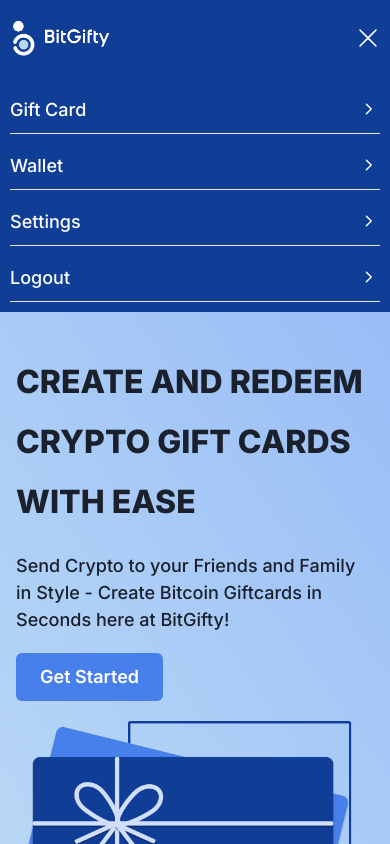
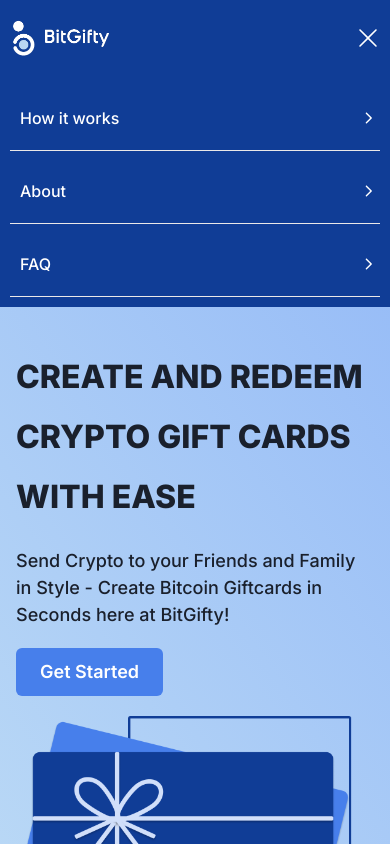
Before and after one commit to damzylance/bitgifty-frontend, a React (Create React App) app: page / in a window 390 px wide. Both pictures are taken after a click on the icon 368 px from the left and 37 px from the top of the page. Shown: the top 844 px of the page. Built offline with nearby package versions, Linux system fonts and the light colour scheme.

Commit message:
mobile resultcard fixed

```diff
--- a/src/Pages/index.jsx
+++ b/src/Pages/index.jsx
@@ -20,7 +20,7 @@
 } from "@chakra-ui/react";
 import { motion } from "framer-motion";
 
-import React, { useState } from "react";
+import React, { useState, useRef } from "react";
 import { Link, useNavigate } from "react-router-dom";
 import { RxHamburgerMenu, RxCross1, RxCaretRight } from "react-icons/rx";
 
@@ -62,7 +62,15 @@
   const showMobileMenu = () => {
     setOpenMenu(!openMenu);
   };
-
+  const howItWorks = useRef(null);
+  const about = useRef(null);
+  const faq = useRef(null);
+  const scrollToSection = (elementRef) => {
+    window.scrollTo({
+      top: elementRef.current.offsetTop,
+      behavior: "smooth",
+    });
+  };
   return (
     <VStack
       width={"full"}
@@ -111,62 +119,53 @@
               justifyContent={"space-between"}
             >
               <VStack width={"full"} alignItems={"flex-start"}>
-                <Link to={"/giftcard"} style={{ width: "100%" }}>
                 <HStack
                   width={"full"}
                   justifyContent={"space-between"}
                   alignItems={"center"}
                   py={"10px"}
                   borderBottom={"1px solid #eae8e8"}
+                  onClick={() => {
+                    scrollToSection(howItWorks);
+                  }}
                 >
-                    <Text fontWeight={"500"} fontSize={"lg"}>
-                      Gift Card
+                  <Text sx={navStyle} _hover={navHoverStyle}>
+                    How it works
                   </Text>
                   <RxCaretRight fontSize={"24px"} />
                 </HStack>
-                </Link>
-                <Link to={"/wallet"} style={{ width: "100%" }}>
+
+                <HStack
+                  onClick={() => {
+                    scrollToSection(about);
+                  }}
+                  width={"full"}
+                  justifyContent={"space-between"}
+                  alignItems={"center"}
+                  py={"10px"}
+                  borderBottom={"1px solid #eae8e8"}
+                >
+                  <Text sx={navStyle} _hover={navHoverStyle}>
+                    About
+                  </Text>
+                  <RxCaretRight fontSize={"24px"} />
+                </HStack>
+
                 <HStack
                   width={"full"}
                   justifyContent={"space-between"}
                   alignItems={"center"}
                   py={"10px"}
                   borderBottom={"1px solid #eae8e8"}
+                  onClick={() => {
+                    scrollToSection(faq);
+                  }}
                 >
-                    <Text fontWeight={"500"} fontSize={"lg"}>
-                      Wallet
+                  <Text sx={navStyle} _hover={navHoverStyle}>
+                    FAQ
                   </Text>
                   <RxCaretRight fontSize={"24px"} />
                 </HStack>
-                </Link>
-                <Link to={"/setting"} style={{ width: "100%" }}>
-                  <HStack
-                    width={"full"}
-                    justifyContent={"space-between"}
-                    alignItems={"center"}
-                    py={"10px"}
-                    borderBottom={"1px solid #eae8e8"}
-                  >
-                    <Text fontWeight={"500"} fontSize={"lg"}>
-                      Settings
-                    </Text>
-                    <RxCaretRight fontSize={"24px"} />
-                  </HStack>
-                </Link>
-                <Link to={"/wallet"} style={{ width: "100%" }}>
-                  <HStack
-                    width={"full"}
-                    justifyContent={"space-between"}
-                    alignItems={"center"}
-                    py={"10px"}
-                    borderBottom={"1px solid #eae8e8"}
-                  >
-                    <Text fontWeight={"500"} fontSize={"lg"}>
-                      Logout
-                    </Text>
-                    <RxCaretRight fontSize={"24px"} />
-                  </HStack>
-                </Link>
               </VStack>
             </VStack>
           )}
@@ -186,13 +185,31 @@
                 />
               </Box>
               <HStack gap={"20px"} alignItems={"center"}>
-                <Text sx={navStyle} _hover={navHoverStyle}>
+                <Text
+                  onClick={() => {
+                    scrollToSection(howItWorks);
+                  }}
+                  sx={navStyle}
+                  _hover={navHoverStyle}
+                >
                   How it works
                 </Text>
-                <Text sx={navStyle} _hover={navHoverStyle}>
+                <Text
+                  onClick={() => {
+                    scrollToSection(about);
+                  }}
+                  sx={navStyle}
+                  _hover={navHoverStyle}
+                >
                   About
                 </Text>
-                <Text sx={navStyle} _hover={navHoverStyle}>
+                <Text
+                  onClick={() => {
+                    scrollToSection(faq);
+                  }}
+                  sx={navStyle}
+                  _hover={navHoverStyle}
+                >
                   FAQ
                 </Text>
                 <Button
@@ -296,7 +313,7 @@
           </HStack>
         </Container>
       </Box>
-      <Box width={"full"} position="relative" pb={"100px"}>
+      <Box width={"full"} position="relative" pb={"100px"} ref={about}>
         <Container
           maxWidth={["full", "full", "95%", "80%"]}
           position={"relative"}
@@ -323,7 +340,7 @@
               <ResultCard value={"100+"} text={"Giftcards redeemed"} />
               <ResultCard value={"500+"} text={"Active traders"} />
             </HStack>
-            <VStack width={"full"} gap={"30px"}>
+            <VStack width={"full"} gap={"30px"} ref={about}>
               <VStack width={"full"} pt={[0, 0, "200px", "300px"]}>
                 <Text
                   fontSize={["32px", "32px", "40px", "48px"]}
@@ -493,6 +510,7 @@
           "url(/assets/images/confettibg2.png)",
           "none",
         ]}
+        ref={howItWorks}
       >
         <Container
           maxWidth={["full", "full", "95%", "80%"]}
@@ -648,6 +666,7 @@
         bgSize={"contain"}
         bgRepeat={"no-repeat"}
         bgPosition={"left"}
+        ref={faq}
       >
         <Container
           maxWidth={["full", "full", "95%", "80%"]}
@@ -945,8 +964,8 @@
   return (
     <VStack
       borderRadius={["50%", "50%", "100px", "10px"]}
-      px={["14px", "14px", "60px", "10px", "60px"]}
-      py={["36px", "36px", "40px", "80px"]}
+      px={["20px", "20px", "60px", "10px", "60px"]}
+      py={["28px", "28px", "40px", "80px"]}
       background={"#EDFAFD"}
       cursor={"pointer"}
     >
@@ -957,7 +976,12 @@
       >
         {value}
       </Text>
-      <Text fontSize={["16px", "18px", "24px", "24px"]} fontWeight={"600"}>
+      <Text
+        textAlign={["center", "center", "", "", ""]}
+        maxW={["100px", "100px", "", "", ""]}
+        fontSize={["16px", "18px", "24px", "24px"]}
+        fontWeight={"600"}
+      >
         {text}
       </Text>
     </VStack>
```
Lines whose indentation alone changed are shown as unchanged.
